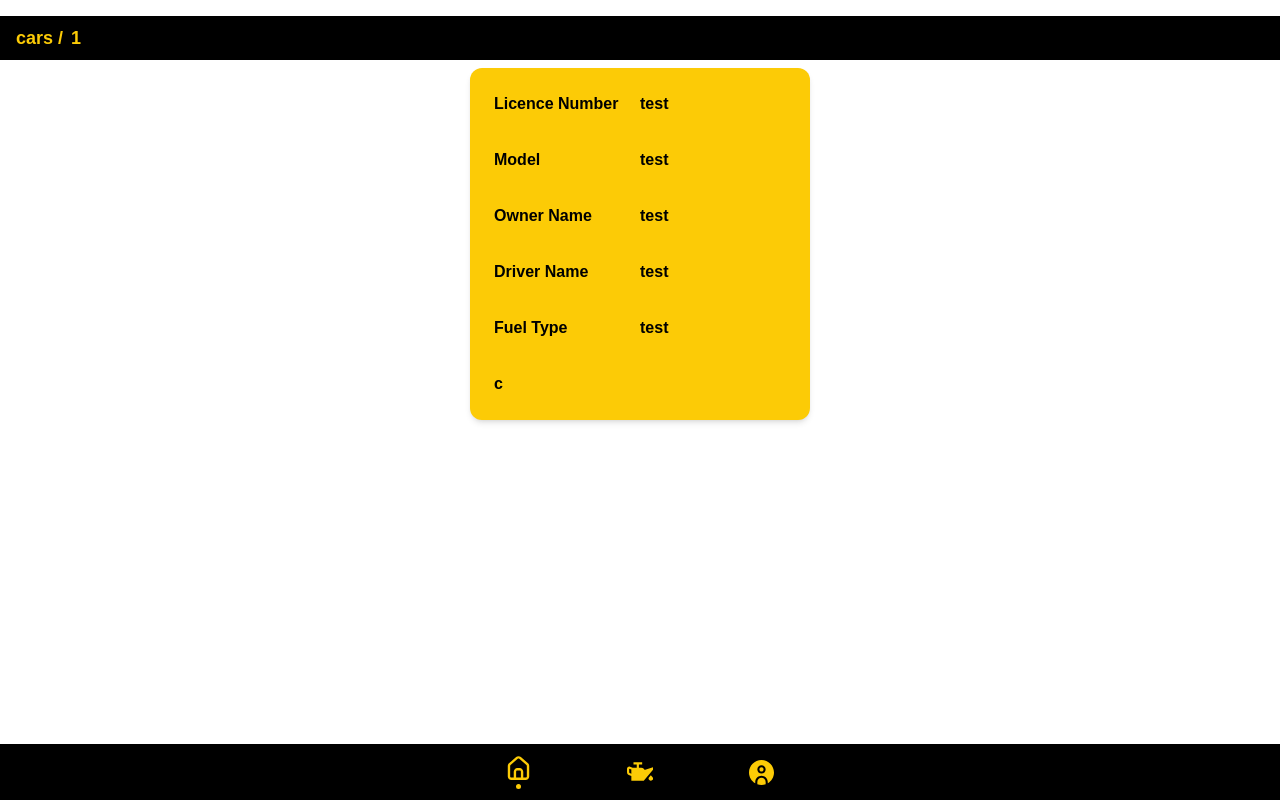
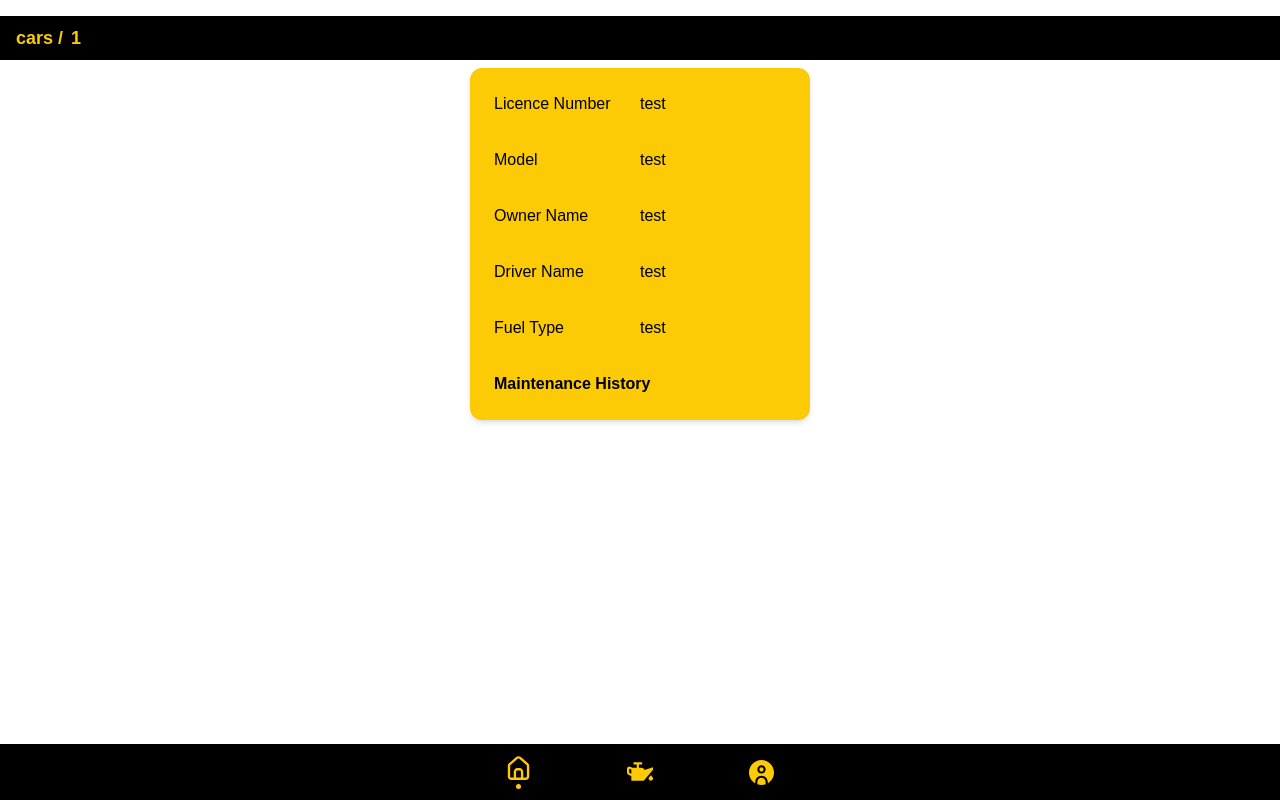
Before and after one commit to KaungHtetMon29/TaxiOwnerProject, a Next.js app: page /cars/1 in a window 1280 px wide. Built offline with nearby package versions, Linux system fonts and the light colour scheme.

Commit message:
some fix

```diff
--- a/src/components/maintenancecard/maintenancecard.tsx
+++ b/src/components/maintenancecard/maintenancecard.tsx
@@ -4,13 +4,18 @@ import { useRouter } from "next/router";
 function Detailcard() {
   const router = useRouter();
   return (
-    <div className="shadow-md w-[340px] bg-primary font-semibold p-6 rounded-xl gap-8 flex flex-col text-justify">
+    <div className="shadow-md w-[340px] bg-primary font-normal p-6 rounded-xl gap-8 flex flex-col text-justify">
       <Status header="Licence Number" />
       <Status header="Model" />
       <Status header="Owner Name" />
       <Status header="Driver Name" />
       <Status header="Fuel Type" />
-      <Link href={`/cars/${router.asPath.split("/")[2]}/1`}>c</Link>
+      <Link
+        href={`/cars/${router.asPath.split("/")[2]}/1`}
+        className="font-bold"
+      >
+        Maintenance History
+      </Link>
     </div>
   );
 }
--- a/src/pages/cars/index.tsx
+++ b/src/pages/cars/index.tsx
@@ -2,7 +2,7 @@ import Carlistcard from "@/components/carlistcard/carlistcard";
 
 function Cars() {
   return (
-    <div>
+    <div className="px-4">
       <Carlistcard />
     </div>
   );
```
